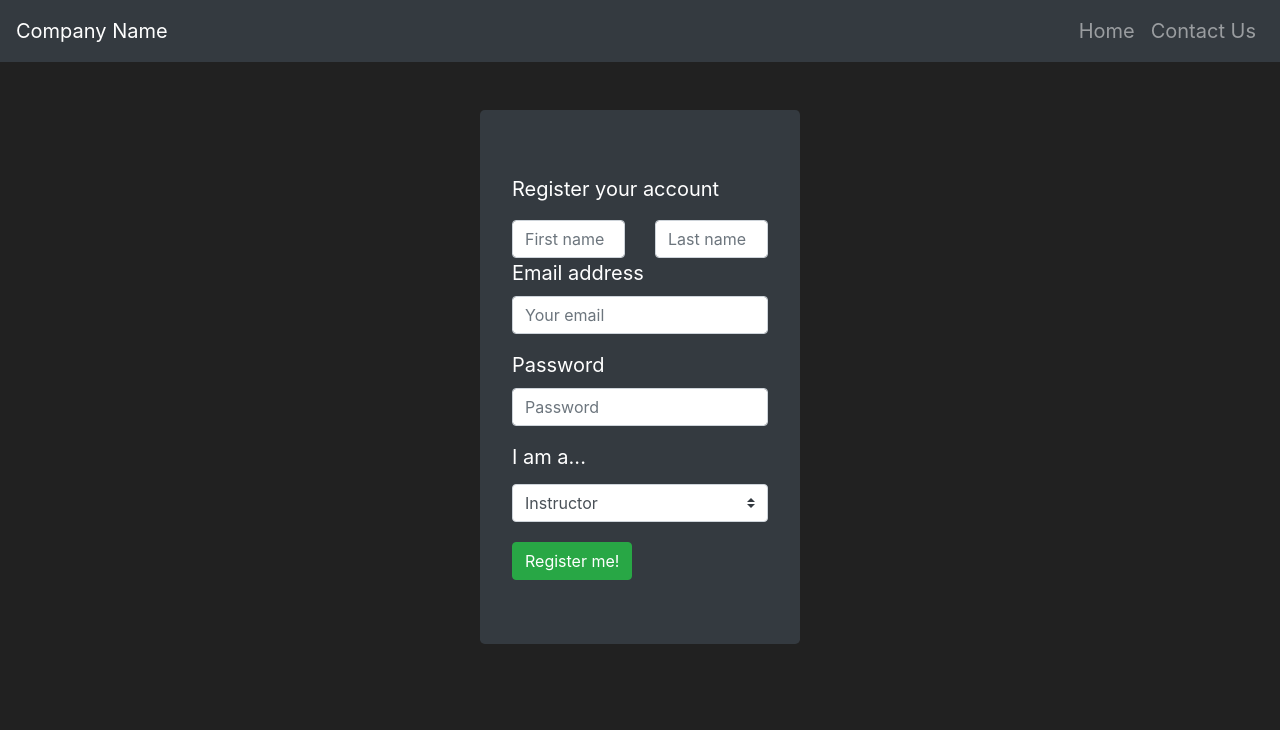
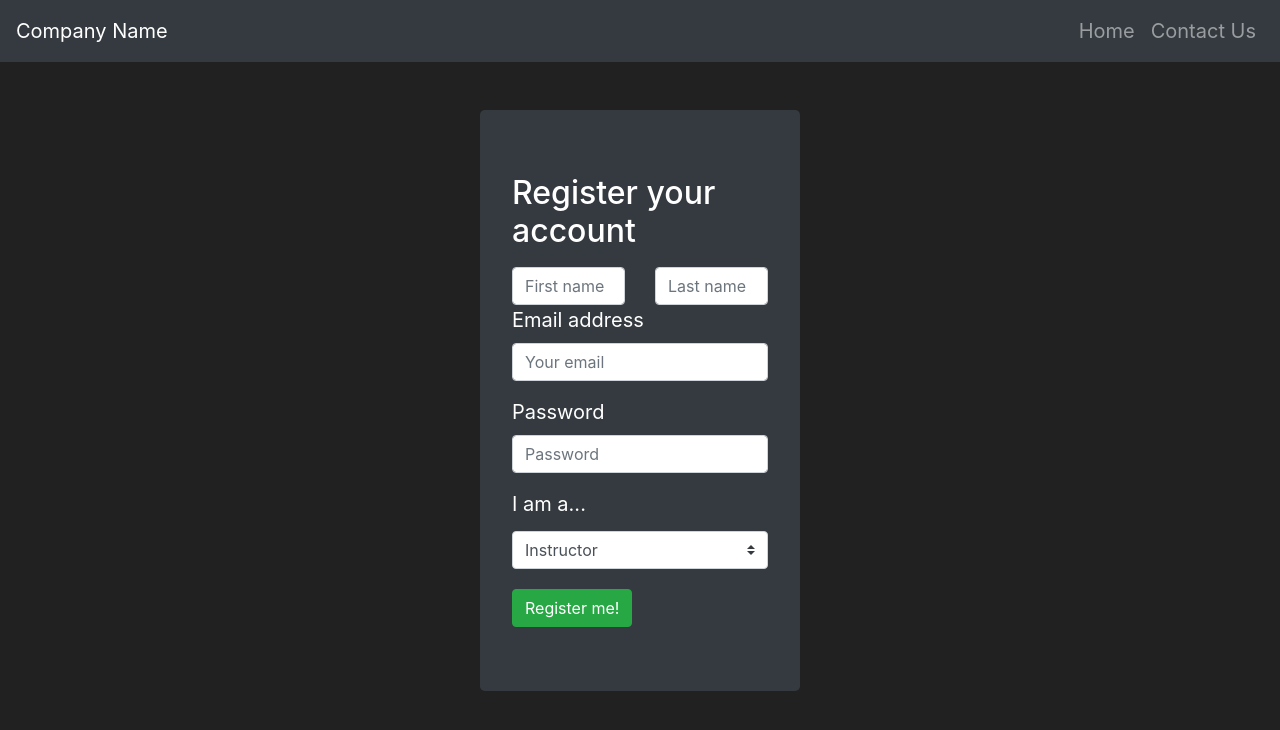
Before and after one commit to egervis/HackNYU19, a React (Create React App) app in the folder frontend/: page /registration in a window 1280 px wide. Shown: the top 730 px of the page. Built offline with nearby package versions, Linux system fonts and the light colour scheme.

Commit message:
Update Registration.js

```diff
--- a/frontend/src/Registration.js
+++ b/frontend/src/Registration.js
@@ -26,7 +26,7 @@ class Registration extends Component {
 
         <div class="container-fluid w-25 jumbotron mt-5 bg-dark">
           <form>
-            <div class="mb-3">Register your account</div>
+            <h2 class="mb-3">Register your account</h2>
 
             <div class="row">
               <div class="col">
```
